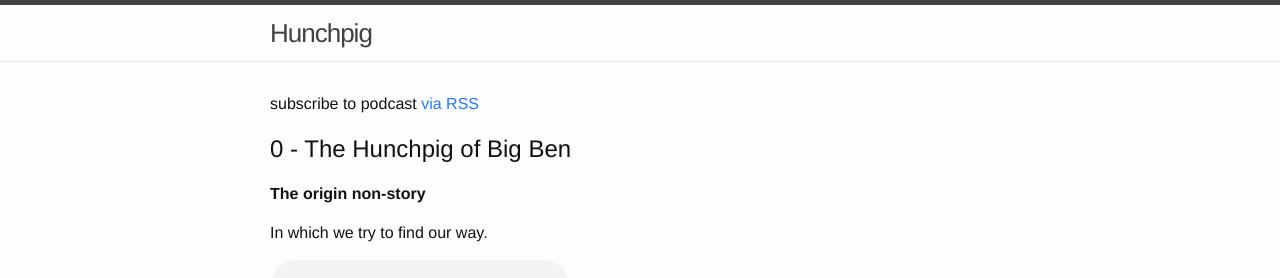
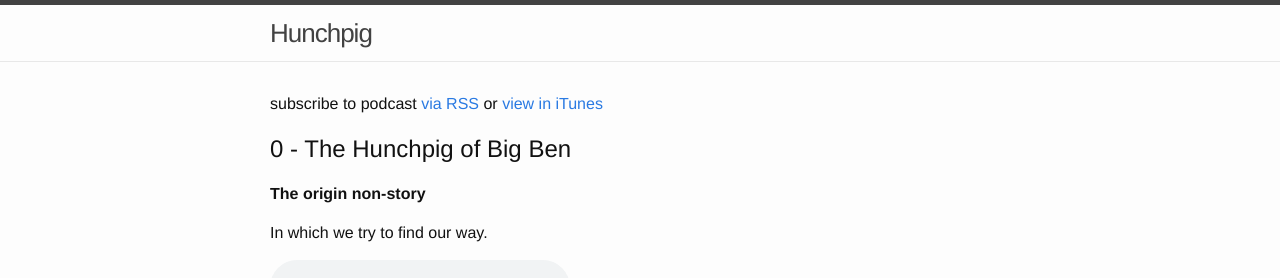
Before and after one commit to hunchpig/hunchpig.github.io, a Jekyll site: the page built from index.html, in a window 1280 px wide. Shown: the top 278 px of the page. Built offline with Jekyll 4.4.1, drawn with Linux system fonts in a browser that asks for light colours.

Commit message:
Link to iTunes URL on homepage

```diff
--- a/index.html
+++ b/index.html
@@ -4,7 +4,10 @@ layout: default
 
 <div class="home">
 
-  <p class="podcast-subscribe">subscribe to podcast <a href="{{ "/podcast.xml" | prepend: site.baseurl }}">via RSS</a></p>
+  <p class="podcast-subscribe">
+    subscribe to podcast <a href="{{ "/podcast.xml" | prepend: site.baseurl }}">via RSS</a>
+    or <a href="https://itunes.apple.com/us/podcast/hunchpig/id1073494919">view in iTunes</a>
+  </p>
 
   <!-- <h1 class="page&#45;heading">Posts</h1> -->
 
```
